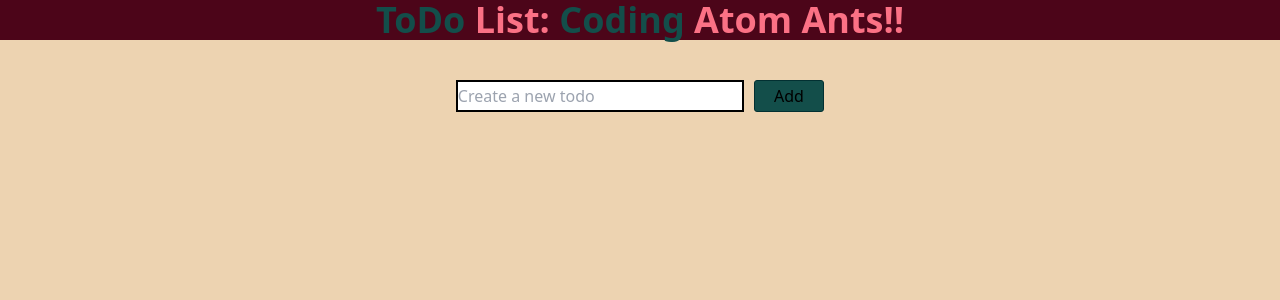
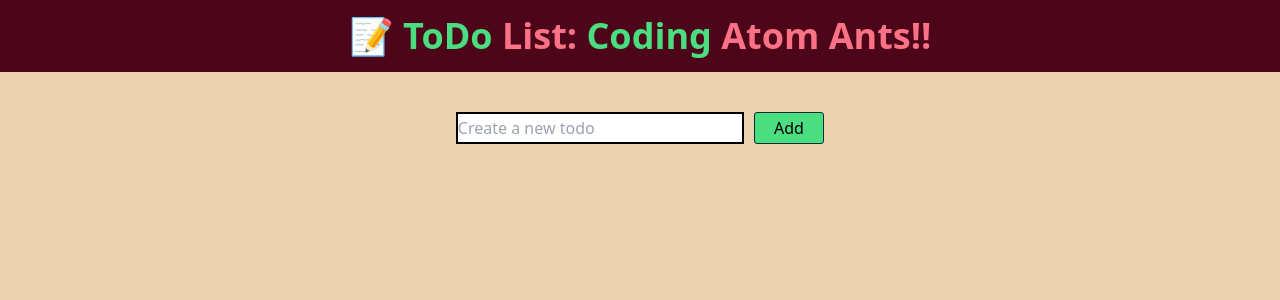
Before and after one commit to priyankapasrija/To-Do-List-React, a React (Vite) app: page / in a window 1280 px wide. Shown: the top 300 px of the page. Built offline with nearby package versions, Linux system fonts and the light colour scheme.

Commit message:
Add padding too header and more contrast by adding a more clear green text color in header

```diff
--- a/src/App.jsx
+++ b/src/App.jsx
@@ -1,10 +1,12 @@
 import MainSection from "./components/MainSection.jsx";
 import Header from "./components/header.jsx";
+
 
 function App() {
   return (
     <>
       <Header />
+
       <MainSection />
     </>
   );
--- a/src/components/Header.jsx
+++ b/src/components/Header.jsx
@@ -22,8 +22,8 @@ export default Header; */
 
 function Header () {
   return (
-      <h1 className="text-4xl bg-rose-950 font-extrabold text-teal-900 text-center">
-ToDo<span className="text-rose-400"> List: </span> Coding <span className="text-rose-400"> Atom Ants!!</span>
+      <h1 className="text-4xl p-4 bg-rose-950 font-extrabold text-green-400 text-center">
+📝 ToDo<span className="text-rose-400"> List: </span> Coding <span className="text-rose-400"> Atom Ants!!</span>
 </h1>
   )
 }
--- a/src/components/mainSection.css
+++ b/src/components/mainSection.css
@@ -17,7 +17,7 @@ button[type="submit"] {
   padding: 0.2rem 1.2rem;
   border-radius: 3px;
   border: 1px solid rgb(2, 48, 50);
-  background-color: #134e4a;
+  background-color: rgb(74 222 128);
 }
 
 ul {
```
